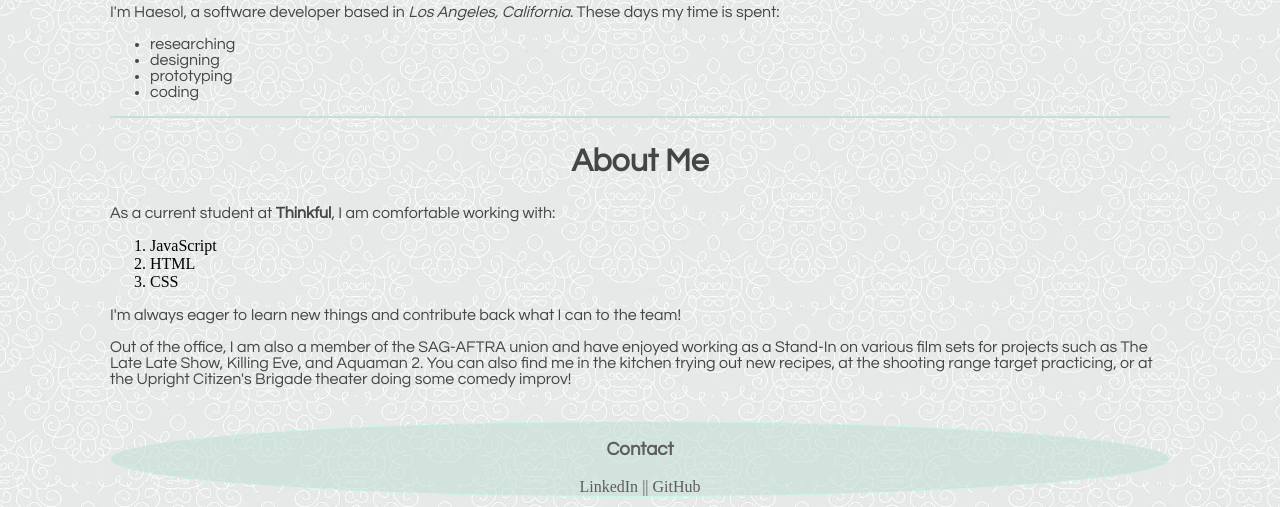
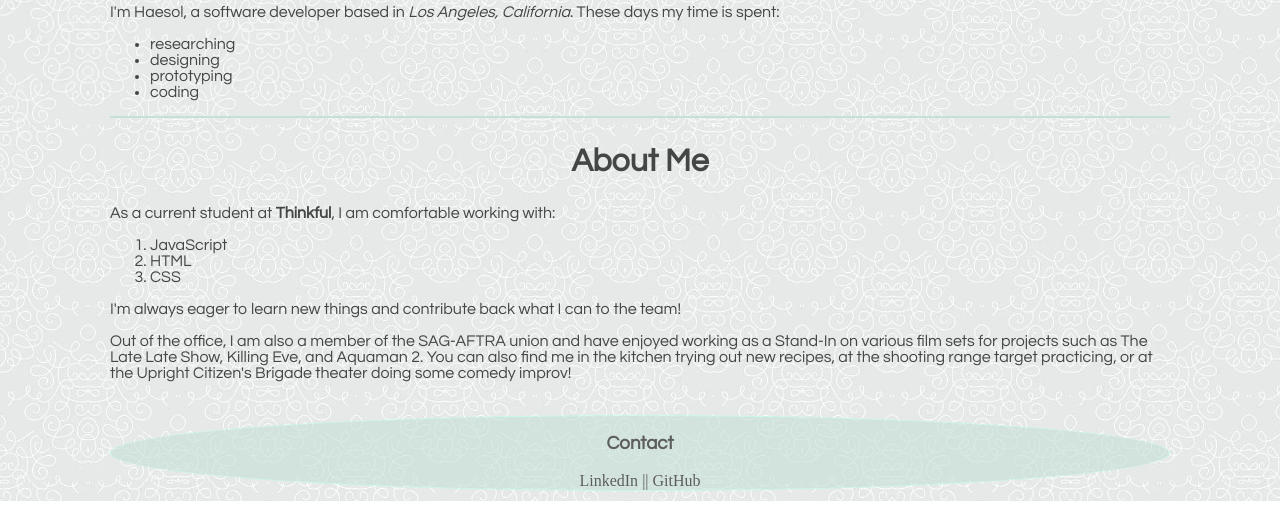
Before and after one commit to HaesolS/My-Portfolio, a plain HTML site: page index.html in a window 1280 px wide. Shown: the part 589-1096 px from the top of the page. Drawn offline with Linux system fonts and the light colour scheme; a script that the page names is missing.

Commit message:
Update 3

```diff
--- a/style.css
+++ b/style.css
@@ -32,7 +32,7 @@ body {
     color: black;
   }
 
-  p, ul {
+  p, ul, ol {
     font-family: 'century gothic';
     color: #444545;
   }
```
